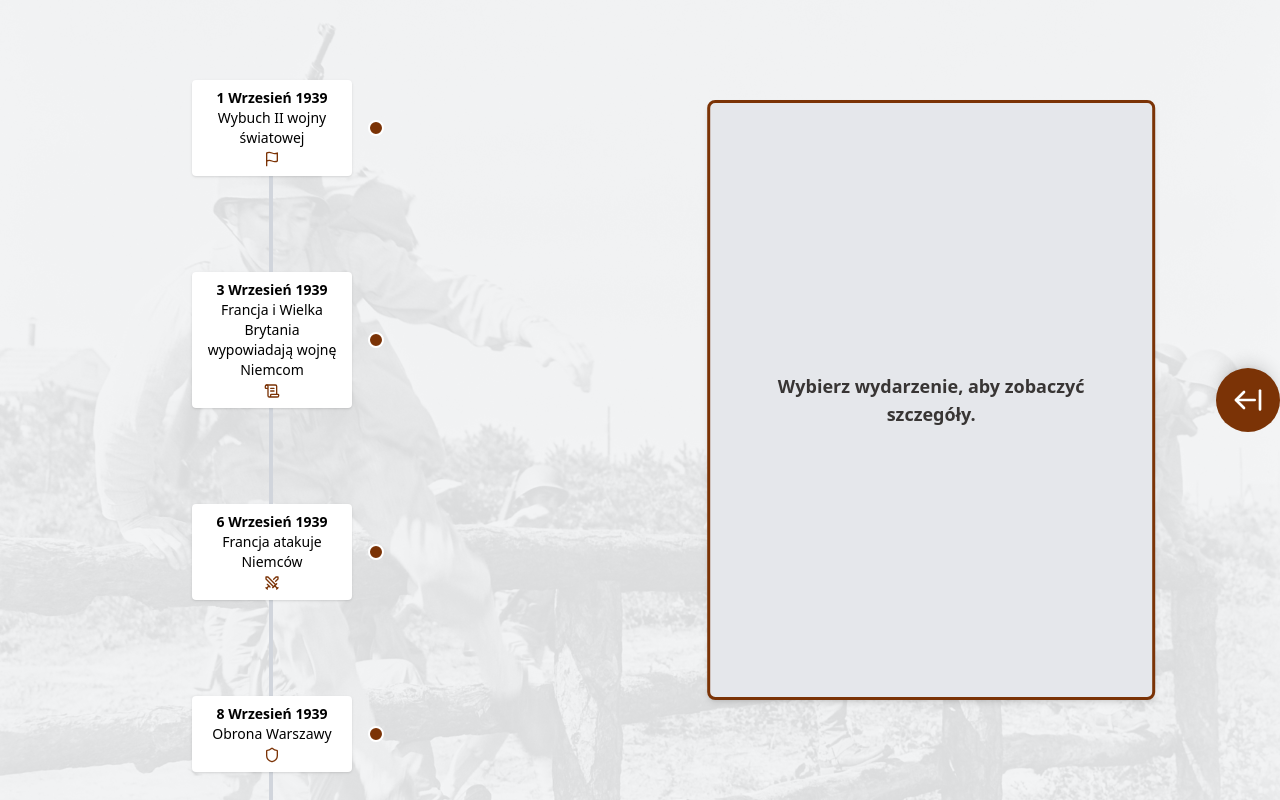
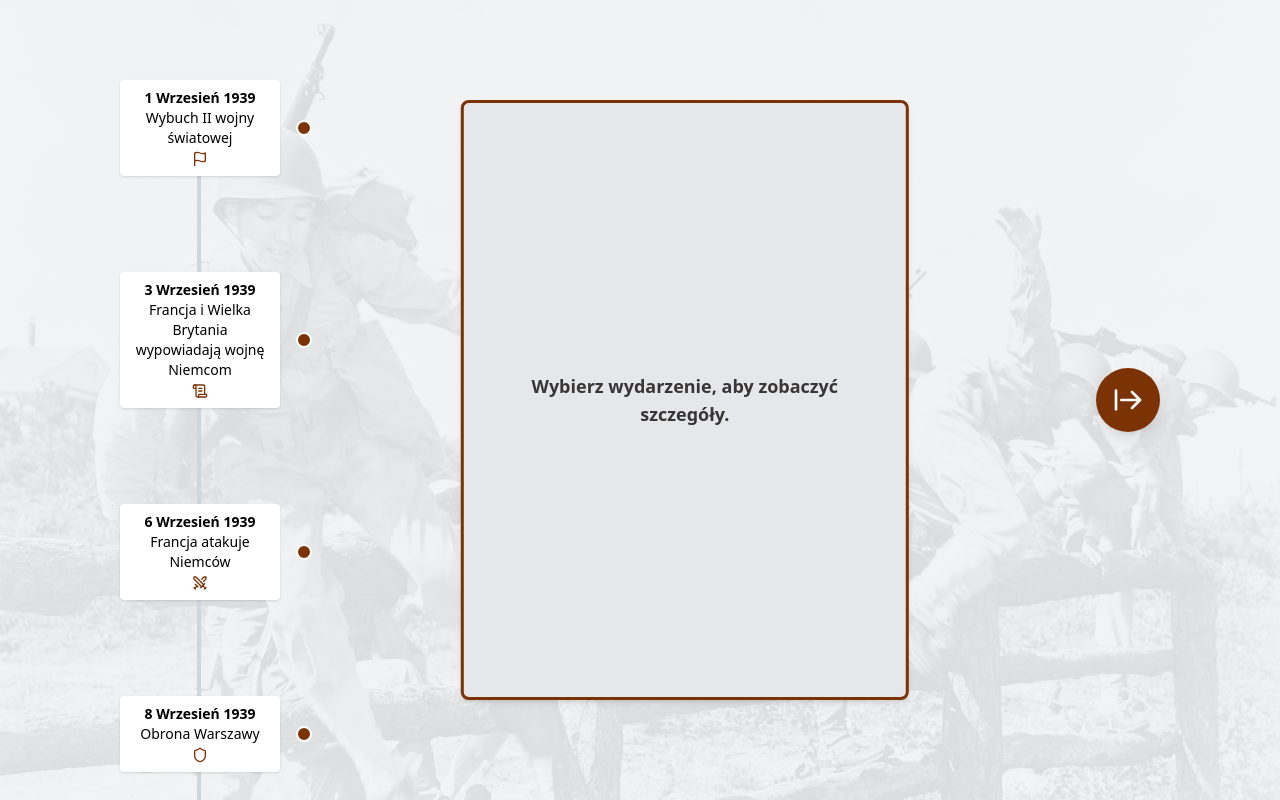
Before and after one commit to Hubertcior/ww2-timeline, a React (Vite) app: page / in a window 1280 px wide. Shown: the top 800 px of the page. Built offline with nearby package versions, Linux system fonts and the light colour scheme.

Commit message:
improved other part of app before styling panel

```diff
--- a/src/App.jsx
+++ b/src/App.jsx
@@ -23,7 +23,7 @@ function App() {
   return (
     <div>
       <div
-        className={`flex justify-center py-20 bg-gray-100/90 min-h-screen ${
+        className={`flex justify-between py-20 px-30 bg-gray-100/90 min-h-screen ${
           isOpen ? panelOpened : ""
         }`}
       >
@@ -32,12 +32,12 @@ function App() {
           handleClick={handleEventClick}
           selectedEvent={selectedEvent}
         />
-        <Info selectedEvent={selectedEvent} />
         <TimelineButton
           isOpen={isOpen}
           handleTimelineButtonClick={handleTimeLineButtonClick}
         />
       </div>
+      <Info selectedEvent={selectedEvent} isOpen={isOpen} />
       {isOpen && <TimelinePanel></TimelinePanel>}
     </div>
   );
--- a/src/components/Info.jsx
+++ b/src/components/Info.jsx
@@ -1,11 +1,13 @@
 import { motion, AnimatePresence } from "framer-motion";
 
-const Info = ({ selectedEvent }) => {
+const Info = ({ selectedEvent, isOpen }) => {
   return (
     <div className="w-1/2 relative">
       <AnimatePresence mode="wait">
         <motion.div
-          className="border-3 border-amber-900 flex justify-center items-center fixed top-1/2 left-1/2 transform -translate-y-1/2 -translate-x-[-15%] w-[500px] h-[600px] bg-gray-200 p-6 rounded-lg shadow-md max-w-md"
+          className={`border-3 border-amber-900 flex justify-center items-center fixed top-1/2 left-1/2 transform -translate-y-1/2  ${
+            isOpen ? "-translate-x-[60%]" : "-translate-x-[40%]"
+          } w-[500px] h-[600px] bg-gray-200 p-6 rounded-lg shadow-md max-w-md`}
           initial={{ opacity: 0, y: 20 }}
           animate={{ opacity: 1, y: 0 }}
           transition={{ duration: 0.6, ease: "easeOut" }}
--- a/src/components/Timeline.jsx
+++ b/src/components/Timeline.jsx
@@ -8,7 +8,7 @@ const TimeLine = ({ events, handleClick, selectedEvent }) => {
     "mr-4 text-center text-sm w-40 bg-white p-2 rounded shadow z-10 cursor-pointer";
 
   return (
-    <div className="relative mx-auto min-h-screen flex justify-center">
+    <div className="relative min-h-screen flex justify-center">
       <div className="absolute top-0 bottom-0 w-1 bg-gray-300 left-[77px] z-0"></div>
 
       <div className="relative w-full max-w-[600px]">
--- a/src/components/TimelineButton.jsx
+++ b/src/components/TimelineButton.jsx
@@ -12,7 +12,7 @@ const TimelineButton = ({ isOpen, handleTimelineButtonClick }) => {
         data-tooltip-variant={isOpen ? "error" : "success"}
         onClick={handleTimelineButtonClick}
         initial={{ rotate: 0 }}
-        animate={{ rotate: !isOpen ? -180 : 0 }}
+        animate={{ rotate: isOpen ? -180 : 0 }}
         transition={{ duration: 0.2, ease: "easeInOut" }}
         className="sticky top-1/2 left-auto right-0 transform -translate-y-1/2  rounded-full bg-amber-900 w-16 h-16 flex items-center justify-center shadow-lg cursor-pointer z-20 hover:scale-120 transition-transform duration-300 ease-in-out"
       >
```
